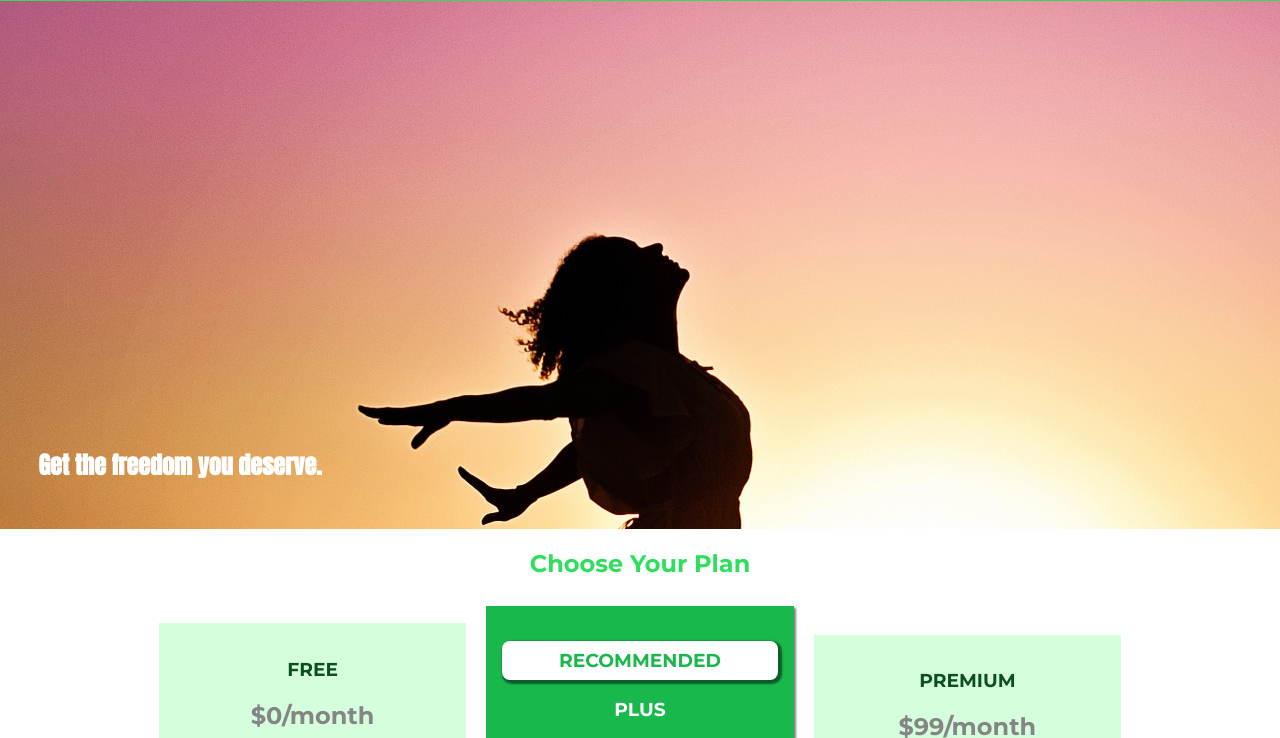
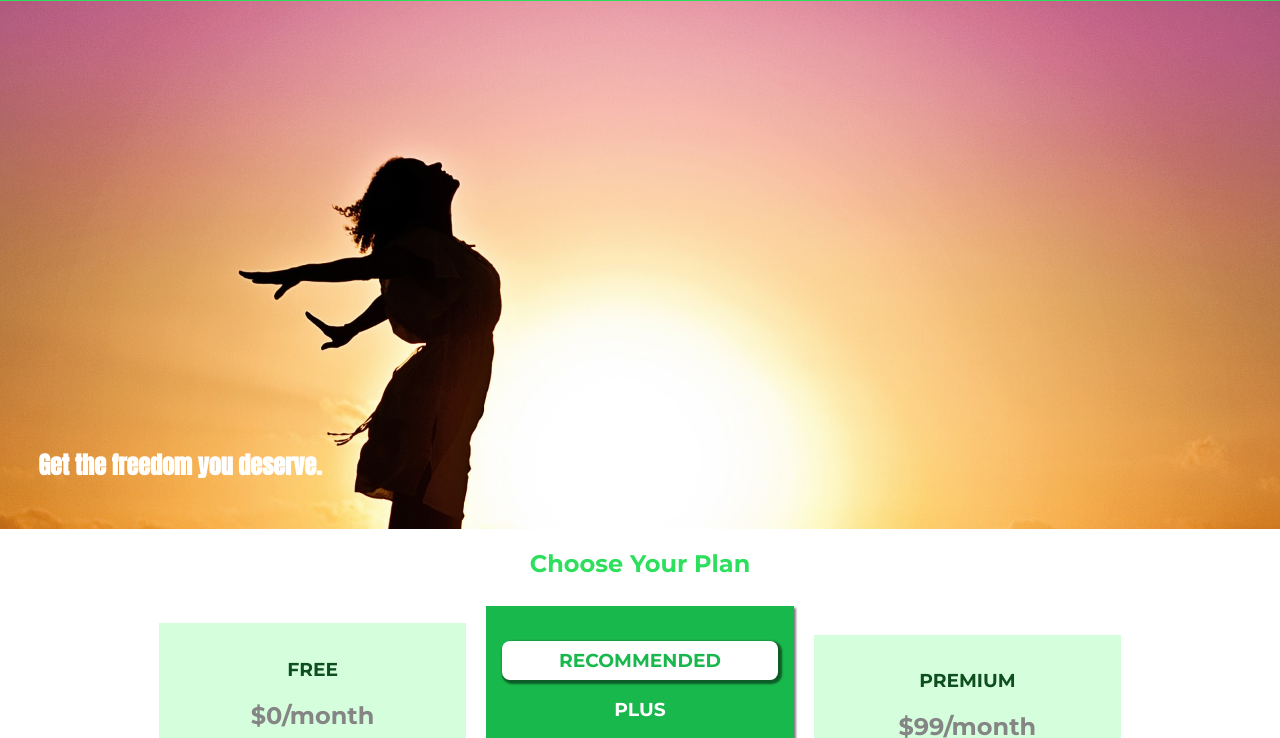
Before and after one commit to jripke74/css-a-7, a plain HTML site: page index.html in a window 1280 px wide. Shown: the part 42-780 px from the top of the page. Drawn offline with Linux system fonts and the light colour scheme.

Commit message:
add background styles

```diff
--- a/main.css
+++ b/main.css
@@ -1,5 +1,7 @@
 #product-overview {
-  background: url("freedom.jpg");
+  background-image: url("freedom.jpg");
+  background-size: cover;
+  background-repeat: no-repeat;
   width: 100%;
   height: 528px;
   padding: 10px;
```
